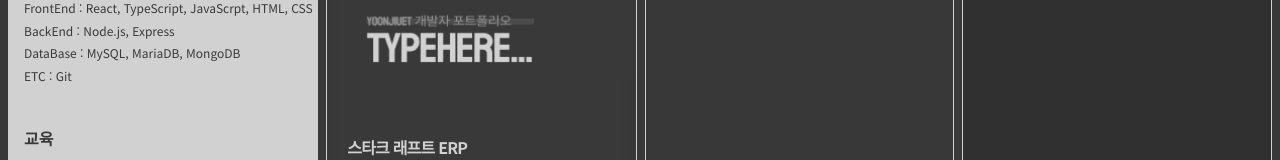
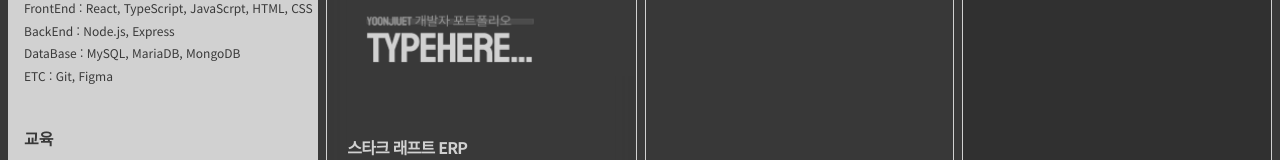
Before and after one commit to YoonJieut/YoonJieutBlog, a Next.js app: page /mainTest/aboutme in a window 1280 px wide. Shown: the part 255-415 px from the top of the page. Built offline with nearby package versions, Linux system fonts and the light colour scheme; a web font is replaced by a local one.

Commit message:
docs : 내용추가

```diff
--- a/app/components/ui/Page/aboutme/AboutmePage.tsx
+++ b/app/components/ui/Page/aboutme/AboutmePage.tsx
@@ -64,7 +64,7 @@ const AboutmePage: React.FC = () => {
               <p className="m-0">&nbsp;</p>
               <p className="m-0">DataBase : MySQL, MariaDB, MongoDB</p>
               <p className="m-0">&nbsp;</p>
-              <p className="m-0">ETC : Git</p>
+              <p className="m-0">ETC : Git, Figma</p>
             </div>
           </div>
         </div>
```
